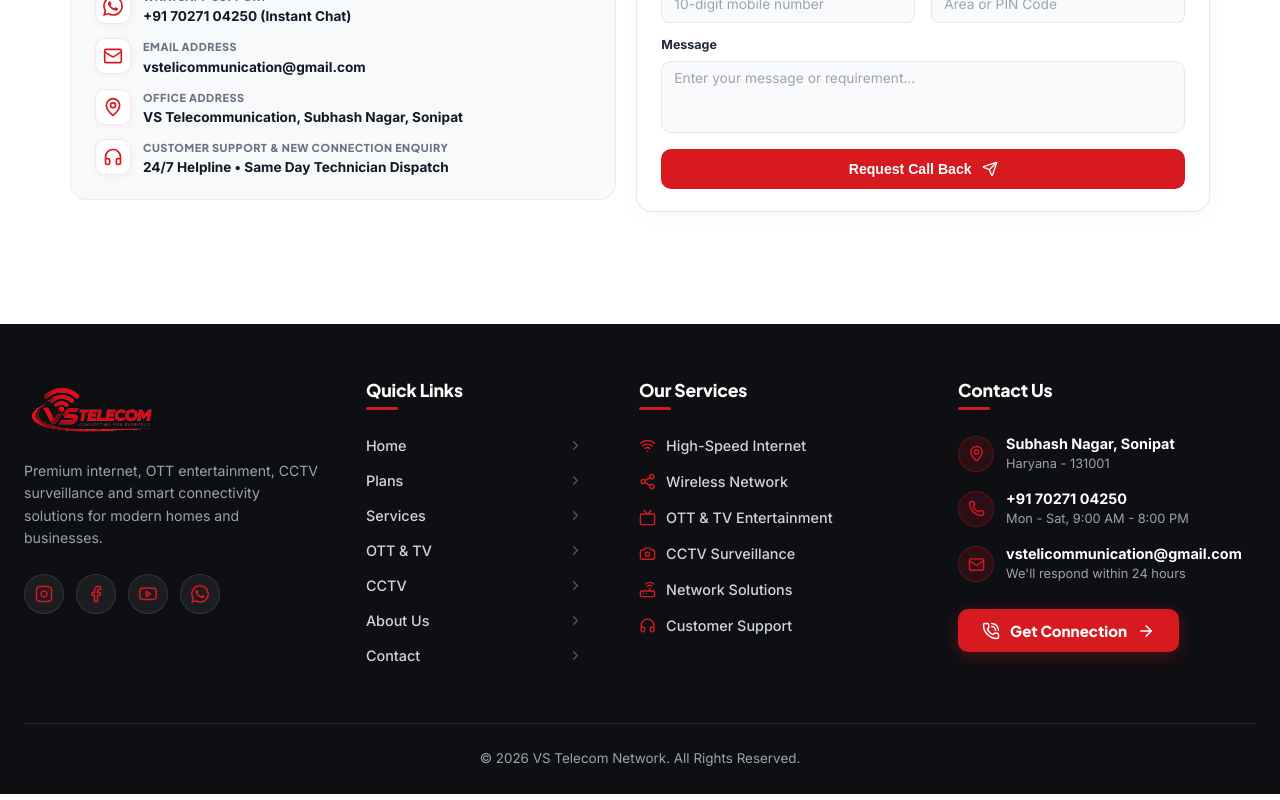
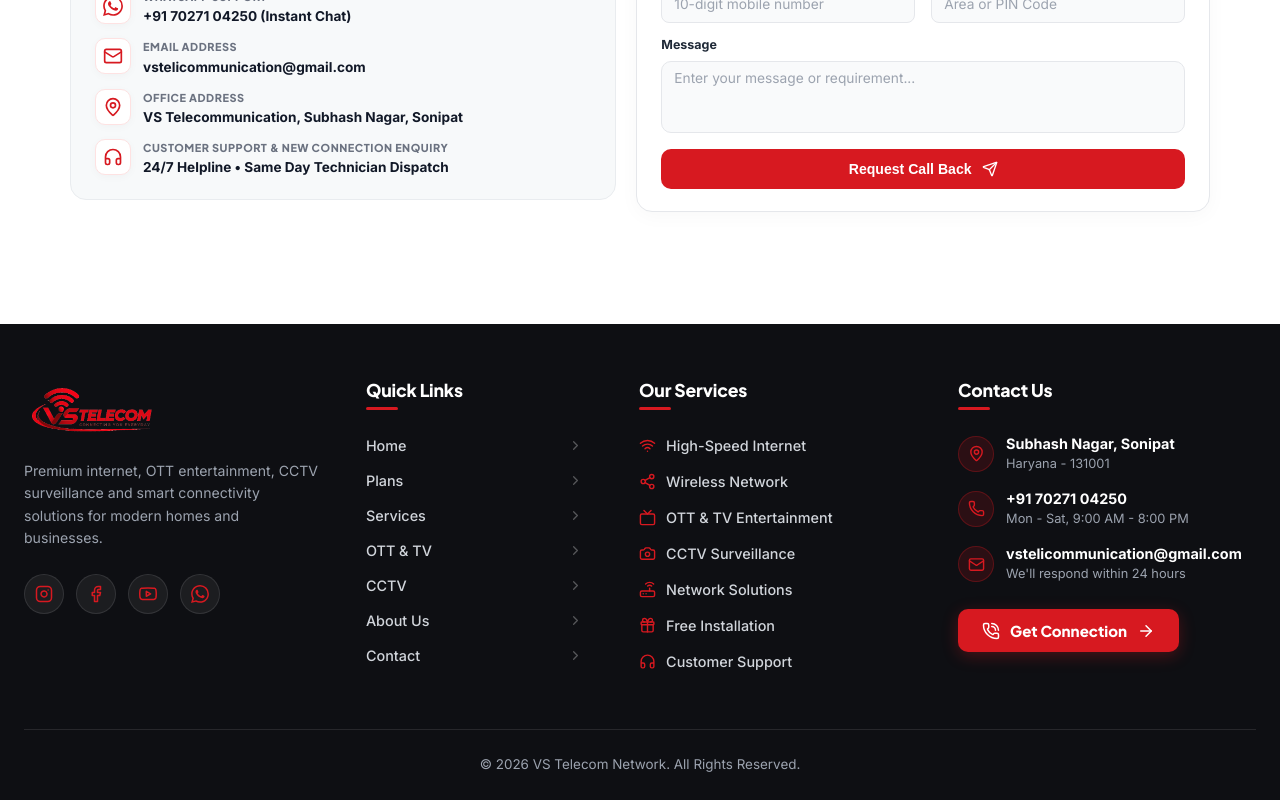
Before and after one commit to sachinkum2203-code/vishaltelecom, a React (Vite) app: page / in a window 1280 px wide. Shown: the part 8219-9019 px from the top of the page. Built offline with nearby package versions, Linux system fonts and the light colour scheme.

Commit message:
fix: update Free Installation footer link to point directly to connection-cta section

```diff
--- a/src/components/ConnectionCta.jsx
+++ b/src/components/ConnectionCta.jsx
@@ -4,7 +4,7 @@
 
 export default function ConnectionCta({ onOpenAvailability }) {
   return (
-    <section className="connection-cta-section page-section">
+    <section id="free-installation" className="connection-cta-section page-section">
       <div className="container connection-cta-container">
         <div className="connection-cta-content">
           <div className="cta-free-badge">
--- a/src/components/Footer.jsx
+++ b/src/components/Footer.jsx
@@ -11,7 +11,8 @@
   Phone,
   Mail,
   ArrowRight,
-  PhoneCall
+  PhoneCall,
+  Gift
 } from 'lucide-react';
 import vsLogo from '../assets/vs_telecom_logo_transparent.png';
 import './Footer.css';
@@ -104,6 +105,7 @@
               <li><a href="#ott"><Tv size={17} className="service-icon" /><span>OTT & TV Entertainment</span></a></li>
               <li><a href="#cctv"><Camera size={17} className="service-icon" /><span>CCTV Surveillance</span></a></li>
               <li><a href="#wireless"><Router size={17} className="service-icon" /><span>Network Solutions</span></a></li>
+              <li><a href="#free-installation"><Gift size={17} className="service-icon" /><span>Free Installation</span></a></li>
               <li><a href="#contact"><Headphones size={17} className="service-icon" /><span>Customer Support</span></a></li>
             </ul>
           </div>
```
